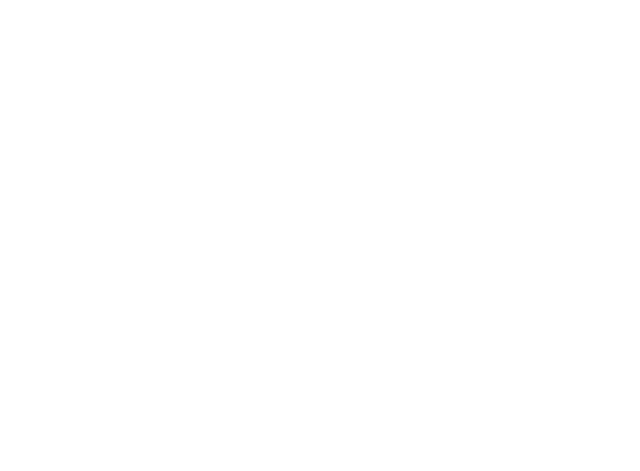
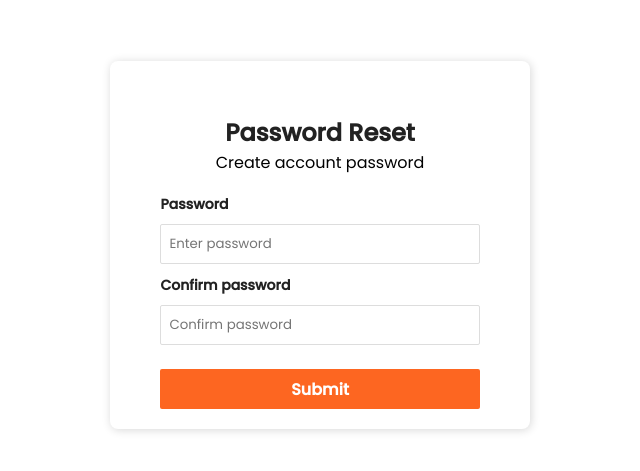
Before and after one commit to Emmykage/Final-capstone-project, a React (Create React App) app: page /auth/reset-password in a window 1280 px wide. Before the commit this address had no page. Shown: the part 155-626 px from the top of the page, without its empty margins (320-960 px from the left). Built offline with nearby package versions, Linux system fonts and the light colour scheme.

Commit message:
Reset password route

```diff
--- a/src/App.js
+++ b/src/App.js
@@ -11,6 +11,7 @@
 import Login from './pages/auth/login';
 import Register from './pages/auth/register';
 import ForgotPassword from './pages/auth/forgot-password';
+import ResetPassword from './pages/auth/reset-password';
 
 function App() {
   return (
@@ -45,6 +46,7 @@
         <Route path="login" element={<Login />} />
         <Route path="register" element={<Register />} />
         <Route path="forgot-password" element={<ForgotPassword />} />
+        <Route path="reset-password" element={<ResetPassword />} />
       </Route>
     </Routes>
 
--- a/src/pages/auth/reset-password.jsx
+++ b/src/pages/auth/reset-password.jsx
@@ -8,7 +8,7 @@
         <div className="Auth-form-content">
           <h3 className="Auth-form-title">Password Reset</h3>
           <div className="text-center form-desc">
-            Create account password?{" "}
+            Create account password
           </div>
           <div className="form-group">
             <label>Password</label>
```
